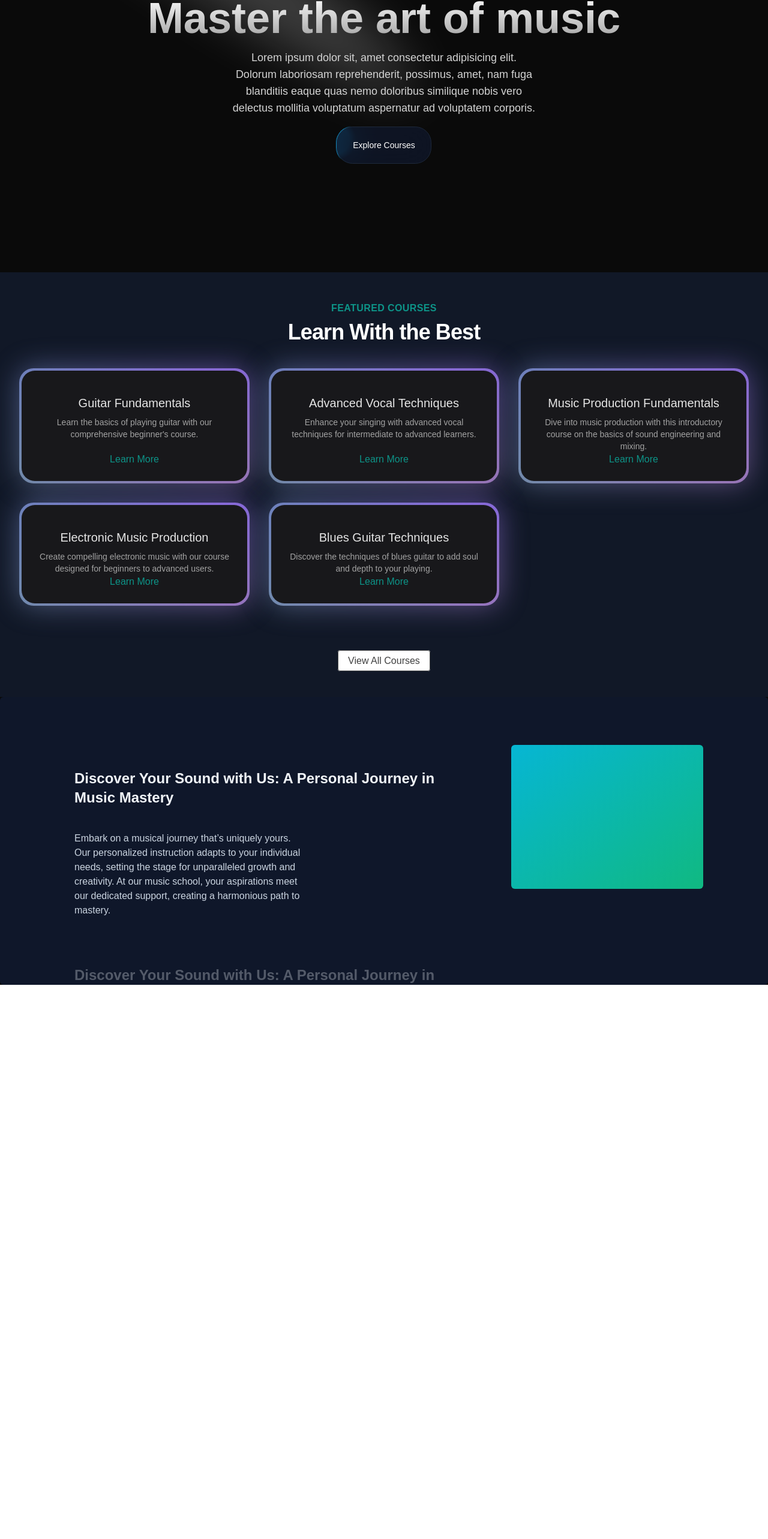
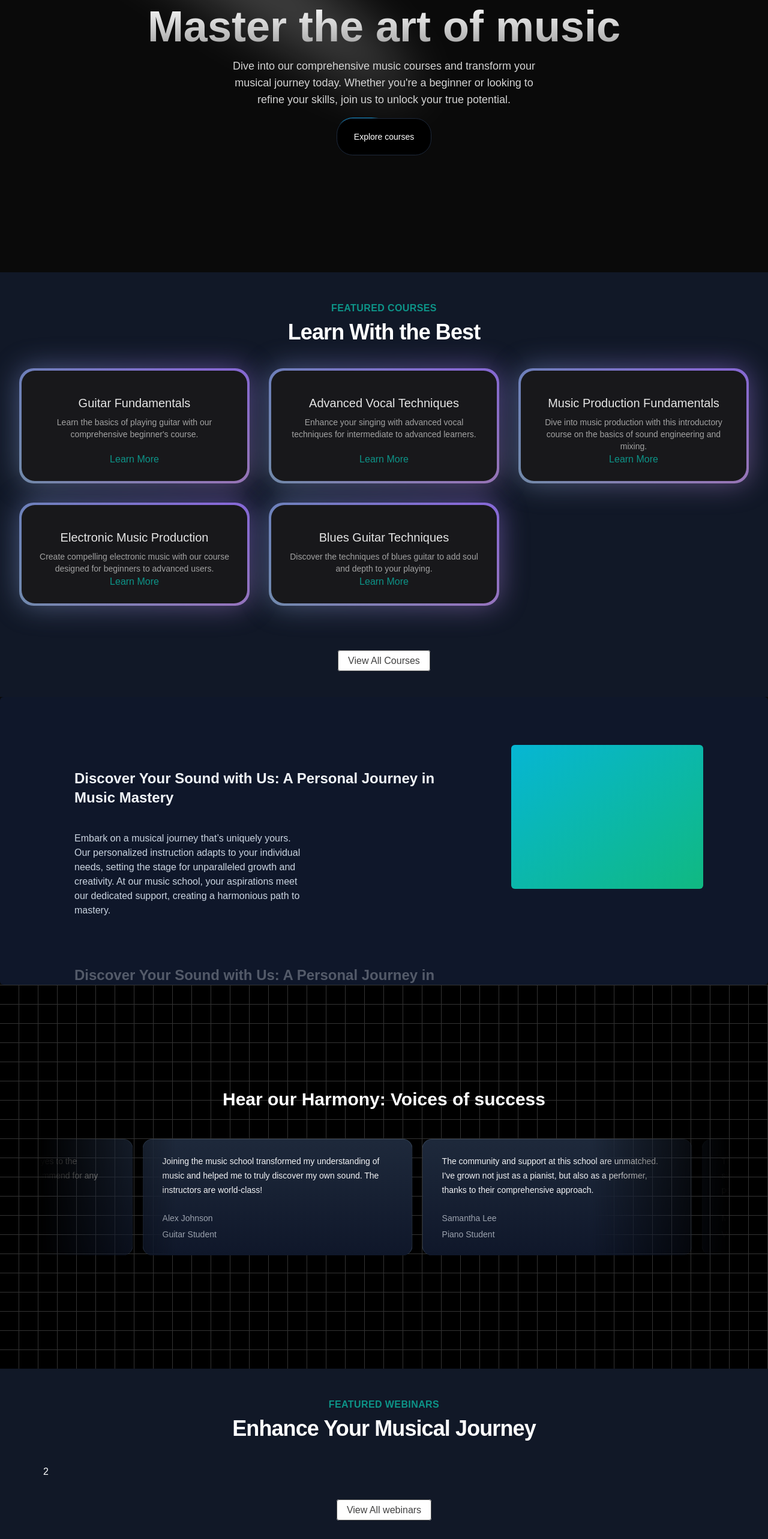
Before and after one commit to CoderXYZ14/MusicApp_NextJs, a Next.js app: page / in a window 1280 px wide. Shown: the part 186-2752 px from the top of the page at 60% size. Before the commit the page ends 1828 px from the top, so only its background shows below. Built offline with nearby package versions, Linux system fonts and the light colour scheme.

Commit message:
Card hover effect

```diff
--- a/package.json
+++ b/package.json
@@ -11,6 +11,7 @@
   "dependencies": {
     "clsx": "^2.1.1",
     "framer-motion": "^11.11.9",
+    "mini-svg-data-uri": "^1.4.4",
     "next": "14.2.15",
     "react": "^18",
     "react-dom": "^18",
--- a/src/app/page.tsx
+++ b/src/app/page.tsx
@@ -2,14 +2,19 @@ import React from "react";
 import HeroSection from "../components/HeroSection";
 import FeaturedCourses from "@/components/FeaturedCourses";
 import WhyChooseUs from "@/components/WhyChooseUs";
-//import UpcomingWebinars from "@/components/UpcomingWebinars";
+import MusicSchoolTestimonialCards from "@/components/MusicSchoolTestimonialCards";
+import UpcomingWebinars from "@/components/UpcomingWebinars";
 
 export default function Home() {
   return (
-    <main className="min-h-screen bg-black/[0.96] antialiased bg-grid-white/[0.2]">
+    <main className="min-h-screen bg-black/[0.96] antialiased ">
       <HeroSection />
       <FeaturedCourses />
-      <WhyChooseUs />
+      <div className="relative z-10">
+        <WhyChooseUs />
+      </div>
+      <MusicSchoolTestimonialCards />
+      <UpcomingWebinars />
     </main>
   );
 }
--- a/src/components/HeroSection.tsx
+++ b/src/components/HeroSection.tsx
@@ -3,9 +3,9 @@ import React from "react";
 import { Spotlight } from "./ui/Spotlight";
 import { Button } from "./ui/moving-border";
 
-const HeroSection = () => {
+function HeroSection() {
   return (
-    <div className="h-auto text-white md:h-[40rem] w-full rounded-md flex flex-col items-center justify-center relative overflow-hidden mx-auto py-10">
+    <div className="h-auto md:h-[40rem] w-full rounded-md flex flex-col items-center justify-center relative overflow-hidden mx-auto py-10 md:py-0">
       <Spotlight
         className="-top-40 left-0 md:left-60 md:-top-20"
         fill="white"
@@ -15,19 +15,23 @@ const HeroSection = () => {
           Master the art of music
         </h1>
         <p className="mt-4 font-normal text-base md:text-lg text-neutral-300 max-w-lg mx-auto">
-          Lorem ipsum dolor sit, amet consectetur adipisicing elit. Dolorum
-          laboriosam reprehenderit, possimus, amet, nam fuga blanditiis eaque
-          quas nemo doloribus similique nobis vero delectus mollitia voluptatum
-          aspernatur ad voluptatem corporis.
+          Dive into our comprehensive music courses and transform your musical
+          journey today. Whether you're a beginner or looking to refine your
+          skills, join us to unlock your true potential.
         </p>
-        <div className="mt-4 ">
+        <div className="mt-4">
           <Link href={"/courses"}>
-            <Button> Explore Courses</Button>
+            <Button
+              borderRadius="1.75rem"
+              className="bg-white dark:bg-black text-black dark:text-white border-neutral-200 dark:border-slate-800"
+            >
+              Explore courses
+            </Button>
           </Link>
         </div>
       </div>
     </div>
   );
-};
+}
 
 export default HeroSection;
--- /dev/null
+++ b/src/components/MusicSchoolTestimonialCards.tsx
@@ -0,0 +1,25 @@
+"use client";
+import React from "react";
+import testimonials from "../data/music_school_testimonial";
+import { InfiniteMovingCards } from "./ui/infinite-moving-cards";
+
+const MusicSchoolTestimonialCards = () => {
+  return (
+    <div className="h-[40rem] w-full dark:bg-black dark:bg-grid-white/[0.2] relative flex flex-col items-center justify-center overflow-hidden">
+      <h2 className="text-white text-3xl font-bold text-center mb-8 z-10">
+        Hear our Harmony: Voices of success
+      </h2>
+      <div className="flex justify-center w-full overflow-hidden px-4 sm:px-6 lg:px-8">
+        <div className="w-full max-w-6xl">
+          <InfiniteMovingCards
+            items={testimonials}
+            direction="right"
+            speed="slow"
+          />
+        </div>
+      </div>
+    </div>
+  );
+};
+
+export default MusicSchoolTestimonialCards;
--- a/src/components/UpcomingWebinars.tsx
+++ b/src/components/UpcomingWebinars.tsx
@@ -1,7 +1,30 @@
-// import React from "react";
+import Link from "next/link";
+import React from "react";
 
-// const UpcomingWebinars = () => {
-//   return <div>UpcomingWebinars</div>;
-// };
+const UpcomingWebinars = () => {
+  return (
+    <div className="p-12 bg-gray-900">
+      <div className="max-w-7xl mx-auto px-4 sm:px-6">
+        <div className="text-center">
+          <h2 className="text-base text-teal-600 font-semibold tracking-wide uppercase">
+            FEATURED WEBINARS
+          </h2>
+          <p className="mt-2 text-3xl leading-8 font-extrabold tracking-tight text-white sm:text-4xl">
+            Enhance Your Musical Journey
+          </p>
+        </div>
+        <div className="mt-10 text-white">2</div>
+        <div className="mt-10 text-center">
+          <Link
+            href={"/"}
+            className="px-4 py-2 rounded border border-neutral-600 text-neutral-700 bg-white hover:bg-gray-100 transition duration-200"
+          >
+            View All webinars
+          </Link>
+        </div>
+      </div>
+    </div>
+  );
+};
 
-// export default UpcomingWebinars;
+export default UpcomingWebinars;
--- a/src/components/WhyChooseUs.tsx
+++ b/src/components/WhyChooseUs.tsx
@@ -1,12 +1,11 @@
 "use client";
 import React from "react";
 import { StickyScroll } from "./ui/sticky-scroll-reveal";
-
 import musicSchoolContent from "../data/music_school_content";
 
 const WhyChooseUs = () => {
   return (
-    <div>
+    <div className="w-full">
       <StickyScroll content={musicSchoolContent} />
     </div>
   );
--- /dev/null
+++ b/src/data/music_school_testimonial.ts
@@ -0,0 +1,34 @@
+const musicSchoolTestimonials = [
+  {
+    quote:
+      "Joining the music school transformed my understanding of music and helped me to truly discover my own sound. The instructors are world-class!",
+    name: "Alex Johnson",
+    title: "Guitar Student",
+  },
+  {
+    quote:
+      "The community and support at this school are unmatched. I've grown not just as a pianist, but also as a performer, thanks to their comprehensive approach.",
+    name: "Samantha Lee",
+    title: "Piano Student",
+  },
+  {
+    quote:
+      "This school offered me the tools and confidence to take my singing to the next level. I'm endlessly grateful for the personalized coaching.",
+    name: "Michael Chen",
+    title: "Vocal Student",
+  },
+  {
+    quote:
+      "As a violinist, finding the right mentor can be challenging, but this school matched me with a teacher who truly understands my goals and challenges.",
+    name: "Emily Taylor",
+    title: "Violin Student",
+  },
+  {
+    quote:
+      "The production courses here opened my eyes to the intricacies of music production. Highly recommend for any aspiring producers!",
+    name: "Chris Morales",
+    title: "Music Production Student",
+  },
+];
+
+export default musicSchoolTestimonials;
--- a/tailwind.config.ts
+++ b/tailwind.config.ts
@@ -1,16 +1,51 @@
+import type { Config } from "tailwindcss";
+
+const svgToDataUri = require("mini-svg-data-uri");
+const colors = require("tailwindcss/colors");
 const {
   default: flattenColorPalette,
 } = require("tailwindcss/lib/util/flattenColorPalette");
 
-/** @type {import('tailwindcss').Config} */
-module.exports = {
+// Plugin to add each Tailwind color as a global CSS variable
+function addVariablesForColors({ addBase, theme }: any) {
+  const allColors = flattenColorPalette(theme("colors"));
+  const newVars = Object.fromEntries(
+    Object.entries(allColors).map(([key, value]) => [`--${key}`, value])
+  );
+
+  addBase({
+    ":root": newVars,
+  });
+}
+
+function addSvgPatterns({ matchUtilities, theme }: any) {
+  matchUtilities(
+    {
+      "bg-grid": (value: any) => ({
+        backgroundImage: `url("${svgToDataUri(
+          `<svg xmlns="http://www.w3.org/2000/svg" viewBox="0 0 32 32" width="32" height="32" fill="none" stroke="${value}"><path d="M0 .5H31.5V32"/></svg>`
+        )}")`,
+      }),
+      "bg-grid-small": (value: any) => ({
+        backgroundImage: `url("${svgToDataUri(
+          `<svg xmlns="http://www.w3.org/2000/svg" viewBox="0 0 32 32" width="8" height="8" fill="none" stroke="${value}"><path d="M0 .5H31.5V32"/></svg>`
+        )}")`,
+      }),
+      "bg-dot": (value: any) => ({
+        backgroundImage: `url("${svgToDataUri(
+          `<svg xmlns="http://www.w3.org/2000/svg" viewBox="0 0 32 32" width="16" height="16" fill="none"><circle fill="${value}" id="pattern-circle" cx="10" cy="10" r="1.6257413380501518"></circle></svg>`
+        )}")`,
+      }),
+    },
+    { values: flattenColorPalette(theme("backgroundColor")), type: "color" }
+  );
+}
+
+const config: Config = {
   content: [
     "./src/pages/**/*.{js,ts,jsx,tsx,mdx}",
     "./src/components/**/*.{js,ts,jsx,tsx,mdx}",
     "./src/app/**/*.{js,ts,jsx,tsx,mdx}",
-
-    // Or if using `src` directory:
-    "./src/**/*.{js,ts,jsx,tsx,mdx}",
   ],
   darkMode: "class",
   theme: {
@@ -20,16 +55,15 @@ module.exports = {
         scroll:
           "scroll var(--animation-duration, 40s) var(--animation-direction, forwards) linear infinite",
       },
+      backgroundImage: {
+        "gradient-radial": "radial-gradient(var(--tw-gradient-stops))",
+        "gradient-conic":
+          "conic-gradient(from 180deg at 50% 50%, var(--tw-gradient-stops))",
+      },
       keyframes: {
         spotlight: {
-          "0%": {
-            opacity: 0,
-            transform: "translate(-72%, -62%) scale(0.5)",
-          },
-          "100%": {
-            opacity: 1,
-            transform: "translate(-50%,-40%) scale(1)",
-          },
+          "0%": { opacity: "0", transform: "translate(-72%, -62%) scale(0.5)" },
+          "100%": { opacity: "1", transform: "translate(-50%,-40%) scale(1)" },
         },
         scroll: {
           to: {
@@ -39,17 +73,6 @@ module.exports = {
       },
     },
   },
-  plugins: [addVariablesForColors],
+  plugins: [addVariablesForColors, addSvgPatterns],
 };
-
-// This plugin adds each Tailwind color as a global CSS variable, e.g. var(--gray-200).
-function addVariablesForColors({ addBase, theme }: any) {
-  let allColors = flattenColorPalette(theme("colors"));
-  let newVars = Object.fromEntries(
-    Object.entries(allColors).map(([key, val]) => [`--${key}`, val])
-  );
-
-  addBase({
-    ":root": newVars,
-  });
-}
+export default config;
```
Also changed, not shown: src/components/ui/card-hover-effect.tsx (added, +111 -0 lines), 1 other file (tests, documents, lock files or other folders).
